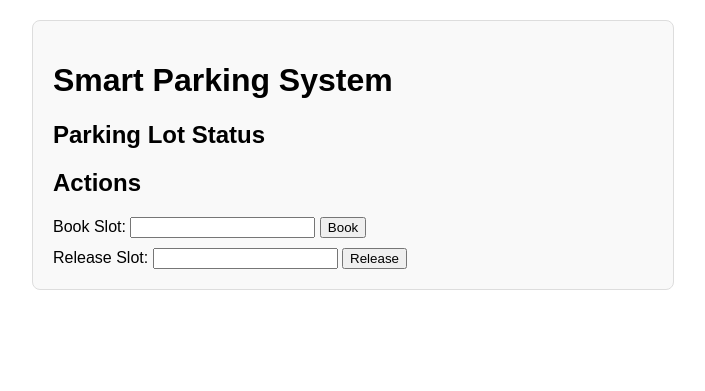
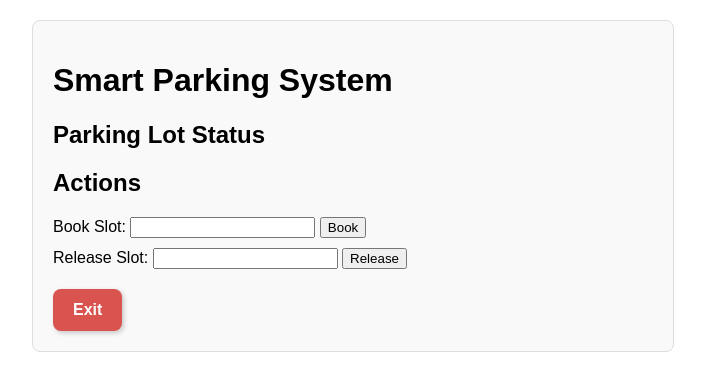
Before and after one commit to drexterman/Smart_parking, a Flask app: template templates/index.html in a window 1280 px wide. Shown: the top 391 px of the page, without its empty margins (287-992 px from the left). Run offline with Flask 3, Linux system fonts and the light colour scheme; the template is opened without the code that fills it, so the values that code supplies are empty.

Commit message:
implemented logout functionality with exit button

```diff
--- a/app.py
+++ b/app.py
@@ -19,6 +19,10 @@ def redirect():
 
 
   else:
+    return render_template('index1.html')
+
+@app.route('/logout',methods=['POST'])
+def logout():
     return render_template('index1.html')
 
 @app.route('/book', methods=['POST'])
--- a/templates/index.html
+++ b/templates/index.html
@@ -51,6 +51,27 @@
             background-color: #e0f7ff;
             border: 1px solid #0099cc;
         }
+
+
+
+        .exit-btn {
+            background-color: #d9534f;
+            color: white;
+            box-shadow: 2px 2px 5px rgba(0, 0, 0, 0.2);
+            margin-top: 20px;
+
+            padding: 12px 20px;
+            border: none;
+            cursor: pointer;
+            border-radius: 8px;
+            font-size: 16px;
+            font-weight: bold;
+            transition: background-color 0.3s ease, transform 0.2s ease;
+        }
+        .exit-btn:hover {
+            background-color: #c9302c; /* Darker red */
+            transform: scale(1.05); /* Slight zoom effect */
+        }
     </style>
 </head>
 <body>
@@ -89,6 +110,13 @@
             <input type="text" id="slot-release" name="slot" required>
             <button type="submit">Release</button>
         </form>
+
+        <form action="/logout" method="post">
+            <button type="submit" class="exit-btn">
+                Exit
+            </button>
+        </form>
+
     </div>
 </body>
 </html>
```
